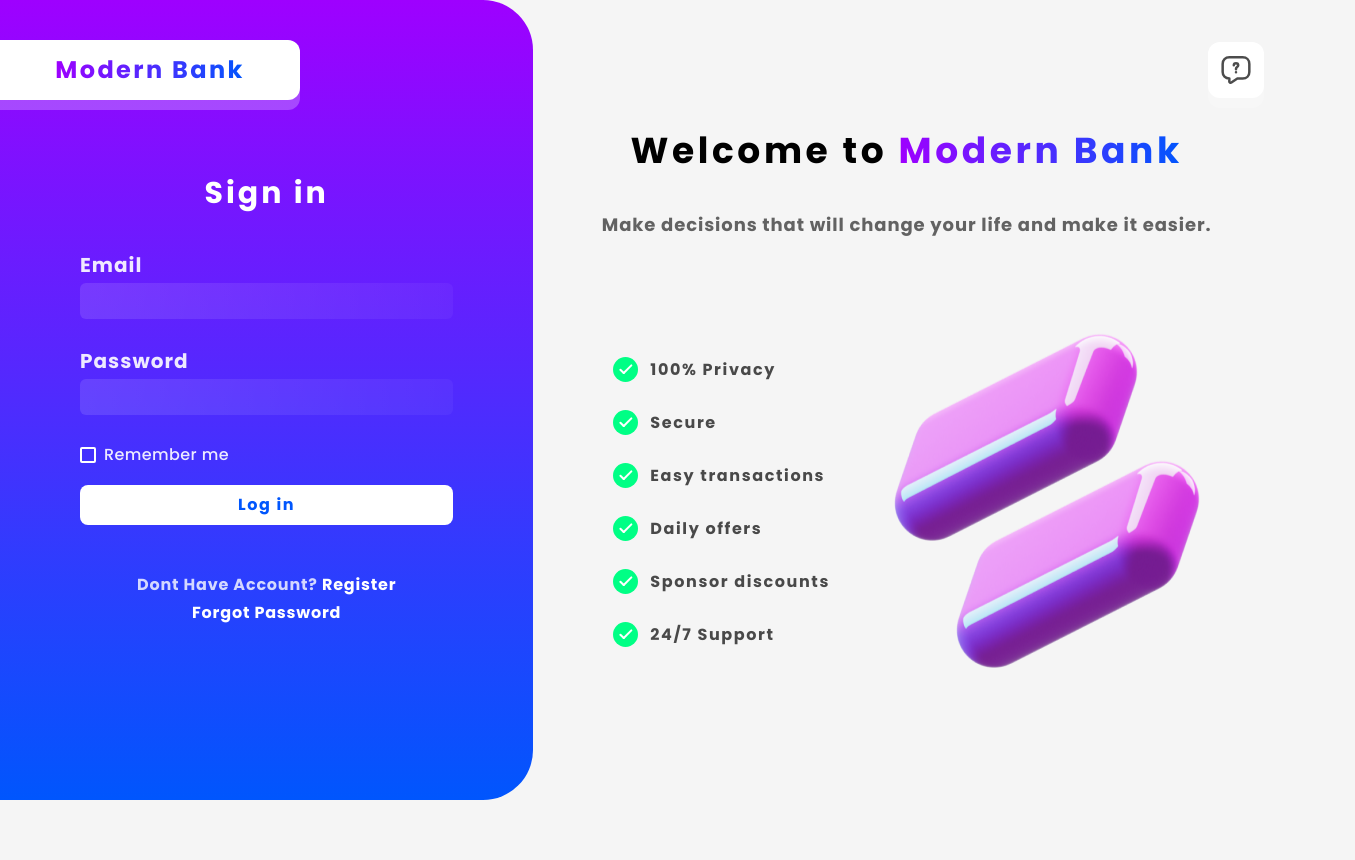
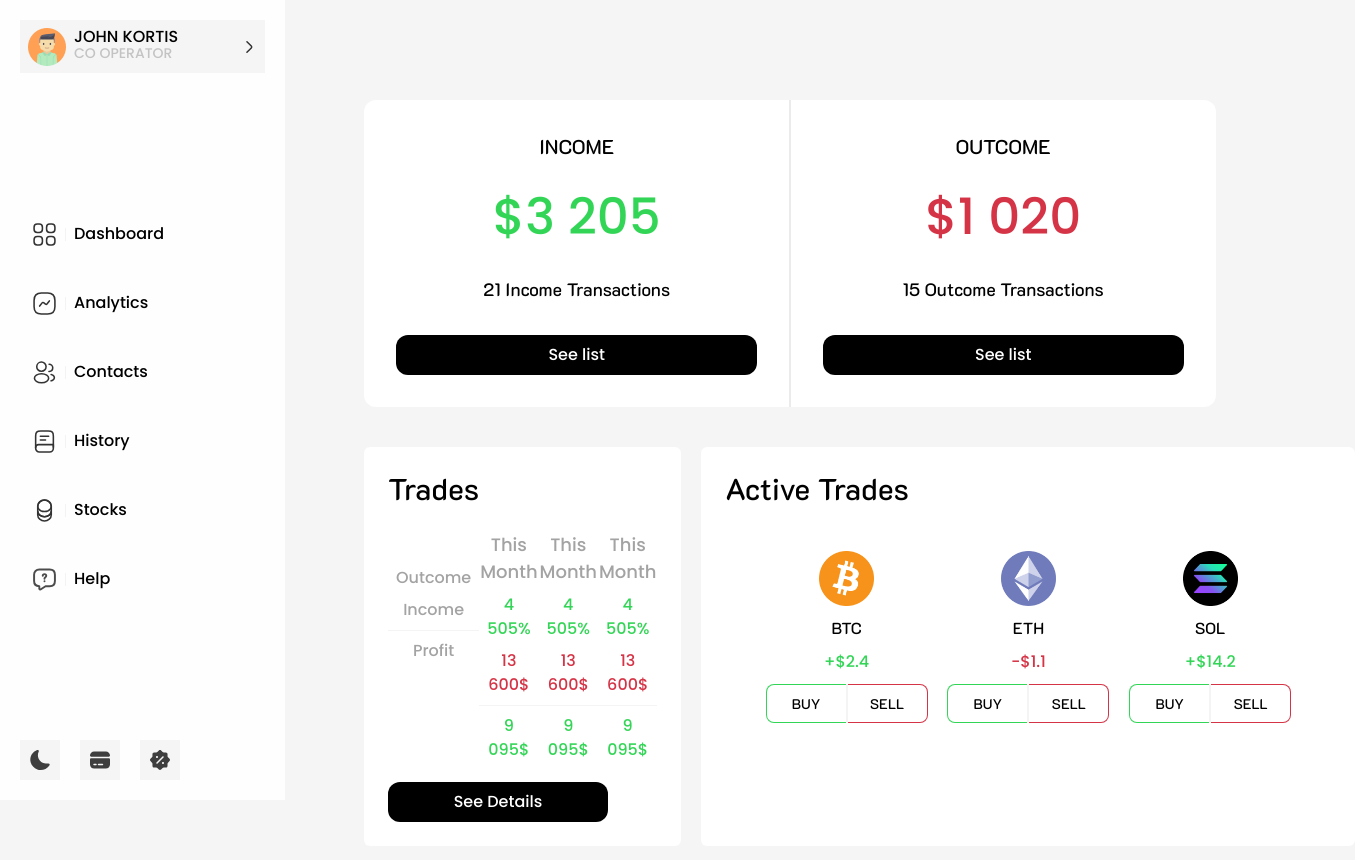
Before and after one commit to ModernDesigners/ModernBank, a React (Vite) app: page / in a window 1280 px wide. Shown: the top 860 px of the page, 1355 px wide, since content can reach past the window. Before the commit the page ends 800 px from the top, so only its background shows below. Built offline with nearby package versions, Linux system fonts and the light colour scheme.

Commit message:
Adding AnalyticsPage

```diff
--- a/src/App.tsx
+++ b/src/App.tsx
@@ -1,11 +1,13 @@
 import Navbar from "./components/Navbar/Navbar";
+import Analytics from "./pages/Analytics/Analytics";
+import Authentication from "./pages/Authentication/Authentication";
 import Dashboard from "./pages/Dashboard/Dashboard";
-import Authentication from "./pages/Authentication/Authentication";
 
 function App() {
   return (
     <>
-      <Authentication />
+      <Navbar />
+      <Analytics />
     </>
   );
 }
--- /dev/null
+++ b/src/pages/Analytics/Analytics.tsx
@@ -0,0 +1,22 @@
+import ActiveTrades from "./components/ActiveTrades/ActiveTrades";
+import Trades from "./components/Trades";
+import TransactionCard from "./components/TransactionCard";
+
+export default function Analytics() {
+  return (
+    <div className="container pt-[100px] pb-[100px]  flex flex-col gap-10">
+      <div className="flex  w-full justify-center">
+        <div className="flex rounded-xl overflow-hidden">
+          <TransactionCard isIncome={true} amount={3205} transactions={21} />
+          <div className="bg-line h-full w-[1.2px]"></div>
+          <TransactionCard isIncome={false} amount={1020} transactions={15} />
+        </div>
+      </div>
+
+      <div className="flex justify-between gap-5">
+        <Trades />
+        <ActiveTrades />
+      </div>
+    </div>
+  );
+}
--- /dev/null
+++ b/src/pages/Analytics/components/ActiveTrades/ActiveTrades.tsx
@@ -0,0 +1,18 @@
+import Trade from "./Trade";
+import { StocksAPI } from "../../../../API/StocksAPI";
+export default function ActiveTrades() {
+  return (
+    <div className="bg-white w-full rounded-md p-6">
+      <h2 className="font-kmedium text-3xl mb-6">Active Trades</h2>
+      <div className="flex justify-center">
+        {StocksAPI.slice(0, 3).map((e) => (
+          <Trade
+            percentage={e.Percentage}
+            coinName={e.coinTitle}
+            coinImage={e.coinImage}
+          />
+        ))}
+      </div>
+    </div>
+  );
+}
--- /dev/null
+++ b/src/pages/Analytics/components/ActiveTrades/Trade.tsx
@@ -0,0 +1,38 @@
+import { CheckPriceColor } from "../../../../components/CheckPriceColor";
+interface TradeInterface {
+  percentage: number;
+  coinName: string;
+  coinImage: string;
+}
+export default function Trade({
+  percentage,
+  coinName,
+  coinImage,
+}: TradeInterface) {
+  let priceColorTernary =
+    CheckPriceColor(percentage).isNegative === 1 ? (
+      <p className="font-pmedium text-success">
+        +${CheckPriceColor(percentage).Value}
+      </p>
+    ) : (
+      <p className="font-pmedium text-warning">
+        -${CheckPriceColor(percentage).Value}
+      </p>
+    );
+  return (
+    <div className="flex flex-col gap-[10px] items-center w-[30%] p-5">
+      <img src={coinImage} className="w-[55px]" alt="" />
+      <p className="font-kmedium">{coinName}</p>
+      <p className="text-success font-pmedium">{priceColorTernary}</p>
+      <div className="flex">
+        <button className="text-[14px] font-kmedium border-t border-l border-b border-success rounded-l-lg  p-[8px] w-[80px] ">
+          BUY
+        </button>
+        <div className="bg-line w-[2px] h-full "></div>
+        <button className="text-[14px] font-kmedium border-t border-r border-b border-warning rounded-r-lg  p-[8px] w-[80px] ">
+          SELL
+        </button>
+      </div>
+    </div>
+  );
+}
--- /dev/null
+++ b/src/pages/Analytics/components/Trades.tsx
@@ -0,0 +1,41 @@
+export default function Trades() {
+  return (
+    <div className="bg-white w-full rounded-md p-6">
+      <h2 className="font-kmedium text-3xl mb-6">Trades</h2>
+
+      <div className="flex justify-between">
+        <div className="text-center">
+          <h2 className="text-gray text-[18px] font-pmedium opacity-0">a</h2>
+          <p className="font-pmedium text-gray text-[16px] m-2">Outcome</p>
+          <p className="font-pmedium text-gray text-[16px] m-2">Income</p>
+          <div className="w-30px bg-line h-[1px]"></div>
+          <p className="font-pmedium text-gray text-[16px] m-2">Profit</p>
+        </div>
+        <div className="text-center">
+          <h2 className="text-gray text-[18px] font-pmedium">This Month</h2>
+          <p className="font-pmedium text-success text-[16px] m-2">4 505%</p>
+          <p className="font-pmedium text-warning text-[16px] m-2">13 600$</p>
+          <div className="w-30px bg-line h-[1px]"></div>
+          <p className="font-pmedium text-success text-[16px] m-2">9 095$</p>
+        </div>
+        <div className="text-center">
+          <h2 className="text-gray text-[18px] font-pmedium">This Month</h2>
+          <p className="font-pmedium text-success text-[16px] m-2">4 505%</p>
+          <p className="font-pmedium text-warning text-[16px] m-2">13 600$</p>
+          <div className="w-30px bg-line h-[1px]"></div>
+          <p className="font-pmedium text-success text-[16px] m-2">9 095$</p>
+        </div>
+        <div className="text-center">
+          <h2 className="text-gray text-[18px] font-pmedium">This Month</h2>
+          <p className="font-pmedium text-success text-[16px] m-2">4 505%</p>
+          <p className="font-pmedium text-warning text-[16px] m-2">13 600$</p>
+          <div className="w-30px bg-line h-[1px]"></div>
+          <p className="font-pmedium text-success text-[16px] m-2">9 095$</p>
+        </div>
+      </div>
+      <button className="font-pmedium bg-black p-2 rounded-xl mt-3 text-white w-[220px]">
+        See Details
+      </button>
+    </div>
+  );
+}
--- /dev/null
+++ b/src/pages/Analytics/components/TransactionCard.tsx
@@ -0,0 +1,42 @@
+interface TransactionInterface {
+  isIncome: boolean;
+  amount: number;
+  transactions: number;
+}
+export default function TransactionCard({
+  isIncome,
+  amount,
+  transactions,
+}: TransactionInterface) {
+  const amountSpacing = (e: number) => {
+    const spacedIndexes = [0, 3, 6];
+
+    const withSpacing = String(e)
+      .split("")
+      .map((elem, index) => {
+        return spacedIndexes.includes(index) ? elem + " " : elem;
+      });
+
+    return withSpacing;
+  };
+  return (
+    <div className="w-[450px] bg-white text-center p-8 flex-col flex gap-5">
+      <h2 className="font-kmedium text-xl">
+        {isIncome ? "INCOME" : "OUTCOME"}
+      </h2>
+      <h1
+        className={`${
+          isIncome ? "text-success" : "text-warning"
+        } font-pmedium text-[50px]`}
+      >
+        ${amountSpacing(amount)}
+      </h1>
+      <p className="font-kmedium text-lg">
+        {transactions} {isIncome ? "Income" : "Outcome"} Transactions
+      </p>
+      <button className="font-pmedium bg-black p-2 rounded-xl mt-3 text-white">
+        See list
+      </button>
+    </div>
+  );
+}
--- a/src/pages/Dashboard/components/LastPayment/LastPayments.tsx
+++ b/src/pages/Dashboard/components/LastPayment/LastPayments.tsx
@@ -3,7 +3,6 @@
 import { useState } from "react";
 export default function LastPayments() {
   const [showMore, setShowMore] = useState(4);
-  console.log(showMore);
 
   return (
     <div className="w-full pt-[20px]">
--- a/tailwind.config.js
+++ b/tailwind.config.js
@@ -9,6 +9,7 @@
       mainBlue: "#0056FD",
       bg: "#f5f5f5",
       gray: "#a3a3a3",
+      black: "#000000",
       mainText: "rgba(0, 0, 0, 0.80)",
       mainWhite: "rgba(255, 255, 255, 0.90)",
       subText: "rgba(0, 0, 0, 0.50)",
@@ -18,7 +19,7 @@
       iconBg: "rgba(217, 217, 217, 0.25)",
       iconBgHover: "rgba(217, 217, 217, 0.50)",
       iconBgHover2: "rgb(240, 240, 240)",
-      line: "rgba(51, 51, 51, 0.30)",
+      line: "rgba(51, 51, 51, 0.05)",
       warning: "rgba(203, 0, 24, 0.80)",
       success: "rgba(0, 203, 45, 0.80)",
       linear:
```
Also changed, not shown: 1 other file (tests, documents, lock files or other folders).
